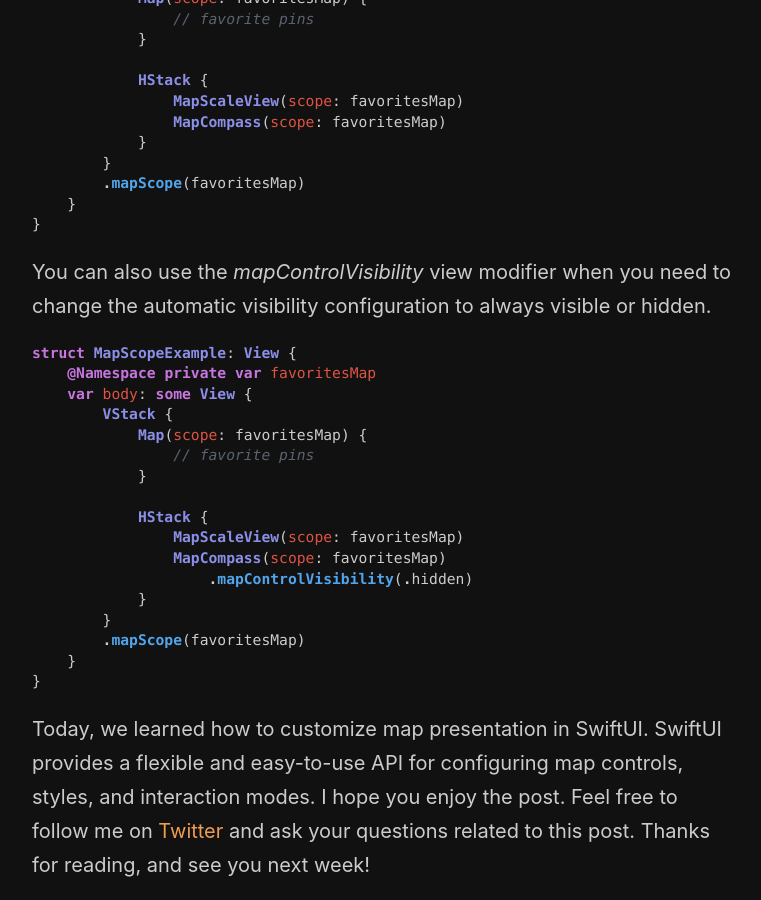
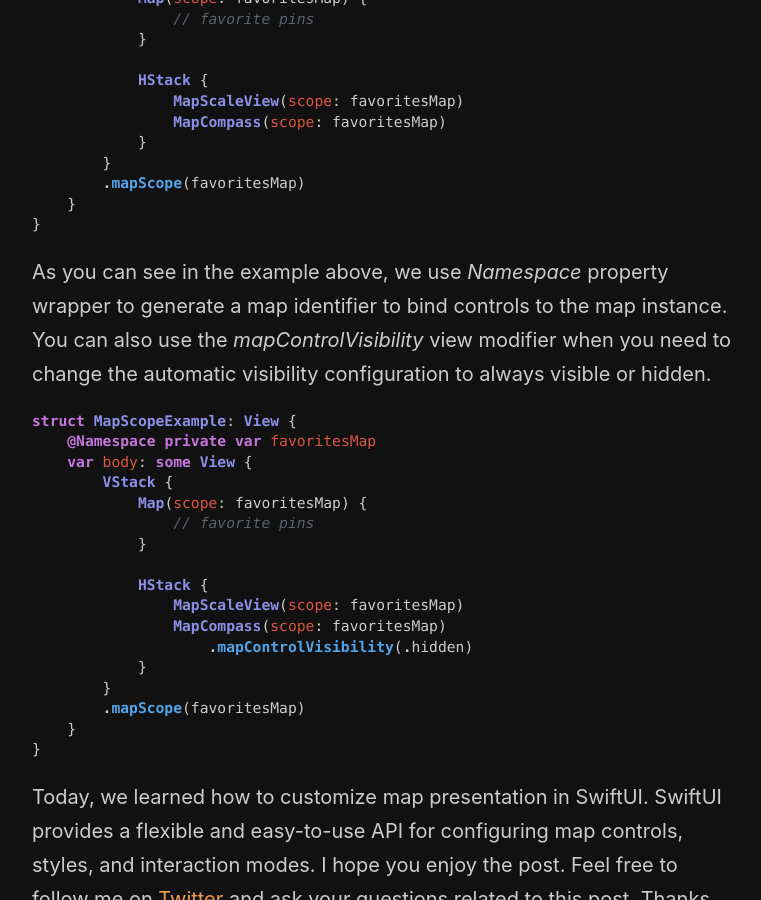
Before and after one commit to mecid/mecid.github.io, a Jekyll site: the page built from _posts/2023-12-05-mastering-mapkit-in-swiftui-customizations.md, in a window 1280 px wide and 900 px high, scrolled down 3461 px. Shown: the whole window, without its empty margins (258-1019 px from the left). Built offline with Jekyll 4.4.1, drawn with Linux system fonts in a browser that asks for light colours.

Commit message:
small improvement to the map configuration post

````diff
--- a/_posts/2023-12-05-mastering-mapkit-in-swiftui-customizations.md
+++ b/_posts/2023-12-05-mastering-mapkit-in-swiftui-customizations.md
@@ -119,8 +119,7 @@ struct MapScopeExample: View {
     }
 }
 ```
-
-You can also use the *mapControlVisibility* view modifier when you need to change the automatic visibility configuration to always visible or hidden.
+As you can see in the example above, we use *Namespace* property wrapper to generate a map identifier to bind controls to the map instance. You can also use the *mapControlVisibility* view modifier when you need to change the automatic visibility configuration to always visible or hidden.
 
 ```swift
 struct MapScopeExample: View {
````
